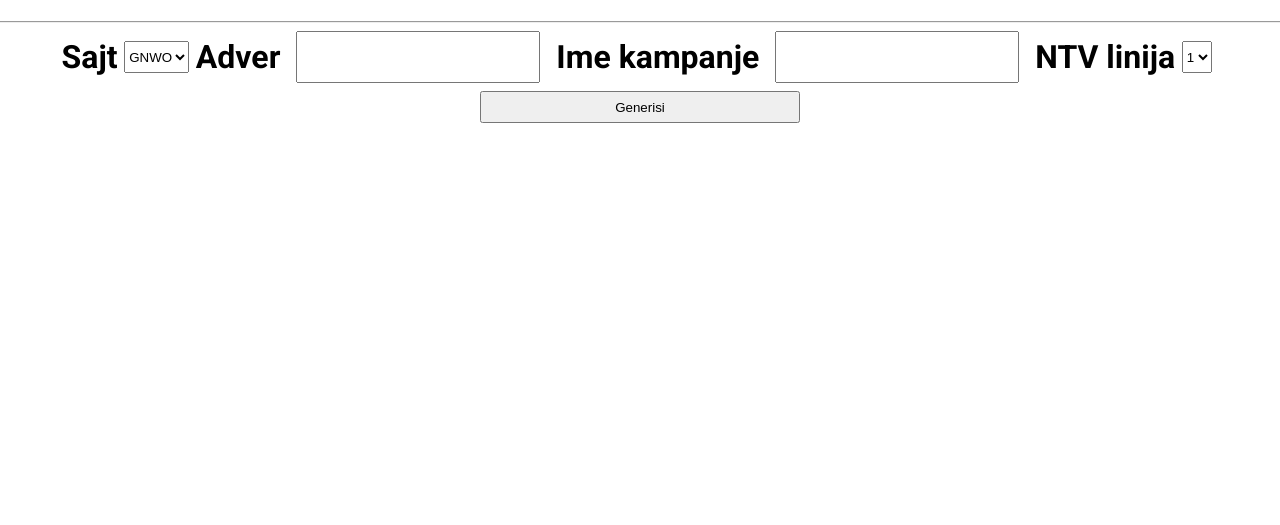
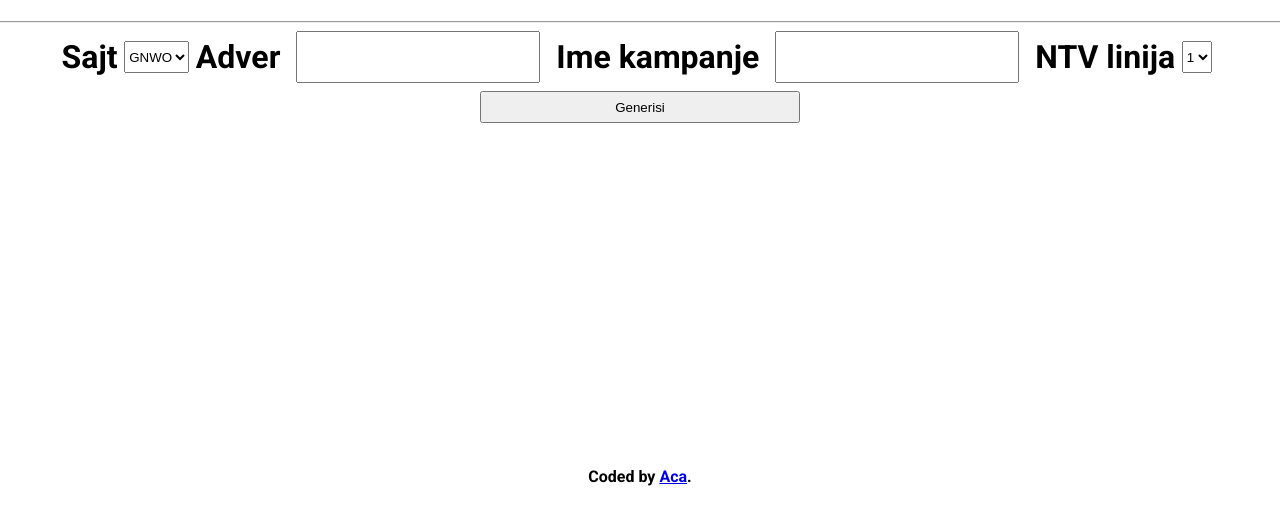
Before and after one commit to Danteie/yourbow_lineGenerator, a plain HTML site: page index.html in a window 1280 px wide. Shown: the part 57-582 px from the top of the page. Drawn offline with Linux system fonts and the light colour scheme.

Commit message:
adding my name

```diff
--- a/index.html
+++ b/index.html
@@ -46,6 +46,10 @@
         </div>
     </div>
 
+    <div class="attribution">
+        Coded by <a href="https://github.com/Danteie">Aca</a>.
+      </div>
+
     <script src="script.js"></script>
 </body>
 
```
Also changed, not shown: script.js (line endings or trailing spaces).
